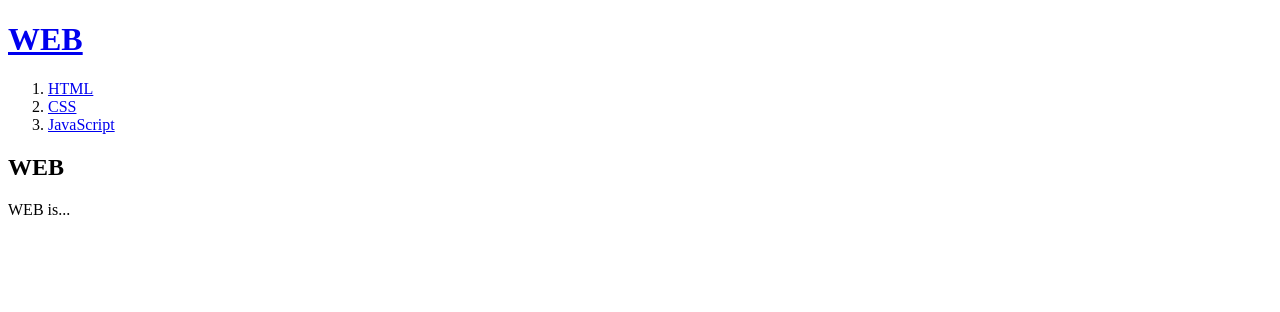
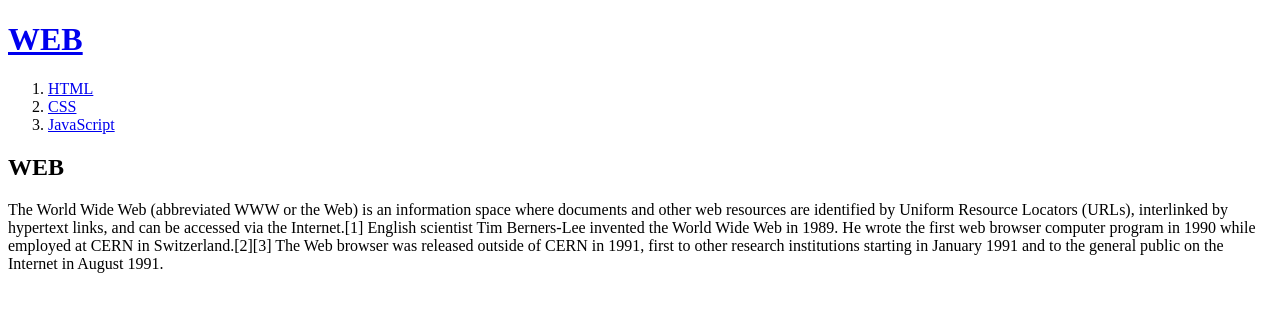
Before and after one commit to nala94/web1, a plain HTML site: page index.html in a window 1280 px wide. Drawn offline with Linux system fonts and the light colour scheme.

Commit message:
Update index.html

```diff
--- a/index.html
+++ b/index.html
@@ -12,6 +12,6 @@
     <li><a href="3.html">JavaScript</a></li>
   </ol>
   <h2>WEB</h2>
-  <p>WEB is...</p>
+  <p>The World Wide Web (abbreviated WWW or the Web) is an information space where documents and other web resources are identified by Uniform Resource Locators (URLs), interlinked by hypertext links, and can be accessed via the Internet.[1] English scientist Tim Berners-Lee invented the World Wide Web in 1989. He wrote the first web browser computer program in 1990 while employed at CERN in Switzerland.[2][3] The Web browser was released outside of CERN in 1991, first to other research institutions starting in January 1991 and to the general public on the Internet in August 1991.</p>
 </body>
 </html>
```
